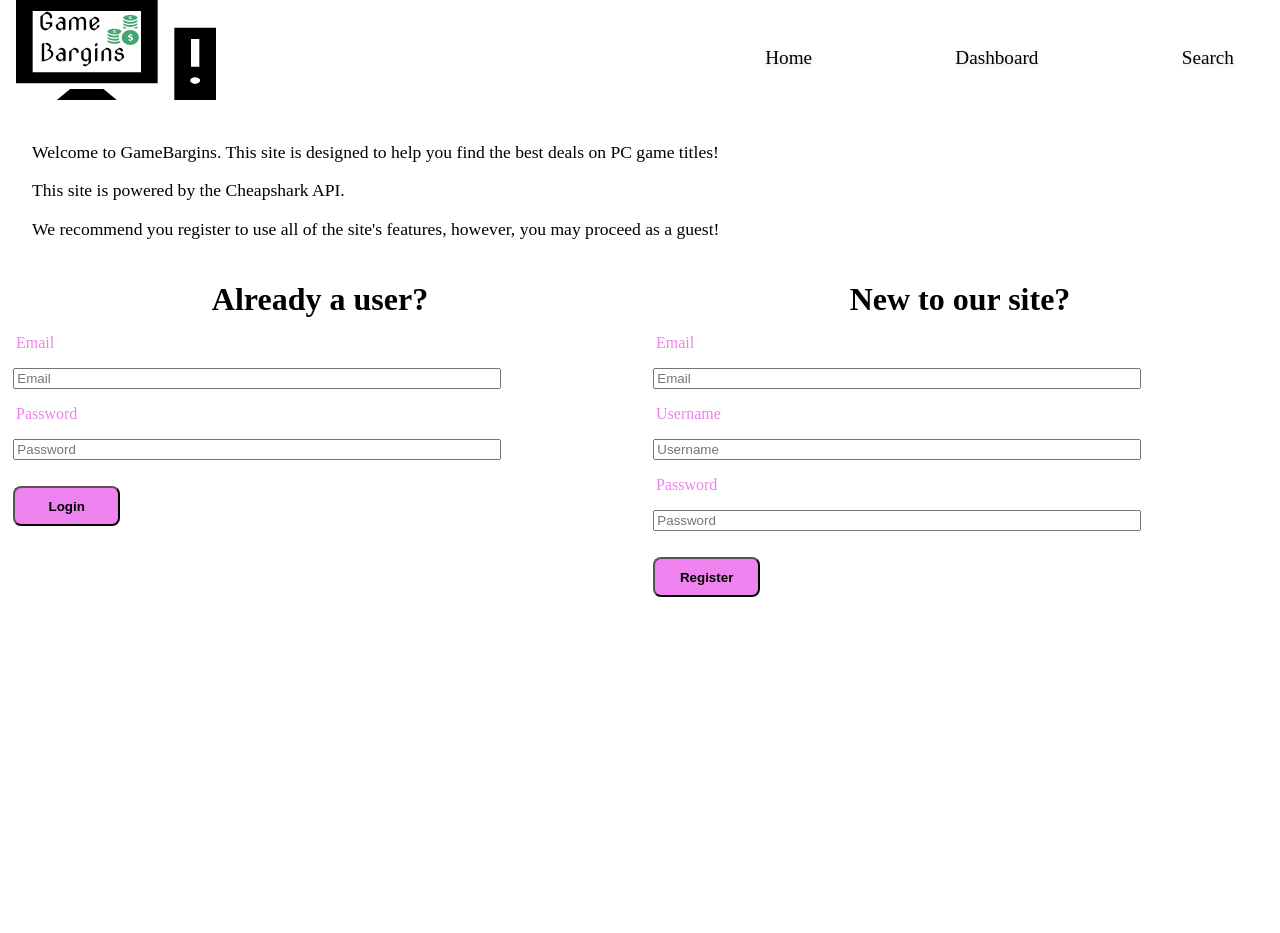
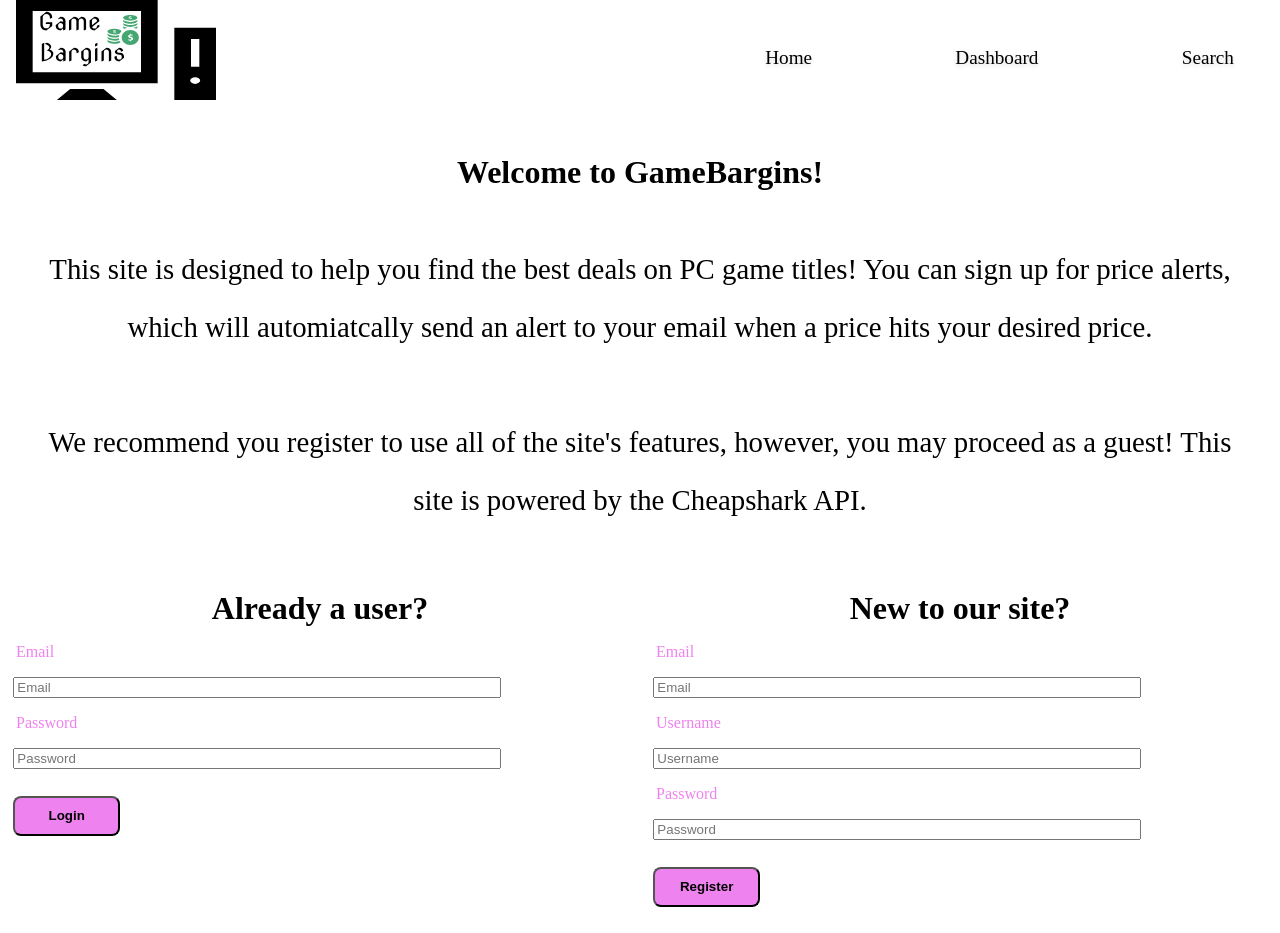
Before and after one commit to plaetzaw/GameBargins-Client, a Next.js app: page / in a window 1280 px wide. Before the commit the page ends 800 px from the top, so only its background shows below. Built offline with nearby package versions, Linux system fonts and the light colour scheme; no server answers.

Commit message:
Restyled cards and home

```diff
--- a/components/atoms/Clear.js
+++ b/components/atoms/Clear.js
@@ -3,7 +3,7 @@ import React from 'react'
 const Clear = () => {
   return (
     <svg width='24' height='24' viewBox='0 0 24 24' fill='none' xmlns='http://www.w3.org/2000/svg'>
-      <path fill-rule='evenodd' clip-rule='evenodd' d='M12 0C18.623 0 24 5.377 24 12C24 18.623 18.623 24 12 24C5.377 24 0 18.623 0 12C0 5.377 5.377 0 12 0ZM12 1C18.071 1 23 5.929 23 12C23 18.071 18.071 23 12 23C5.929 23 1 18.071 1 12C1 5.929 5.929 1 12 1ZM12 11.293L17.293 6L18 6.707L12.707 12L18 17.293L17.293 18L12 12.707L6.707 18L6 17.293L11.293 12L6 6.707L6.707 6L12 11.293Z' fill='#FF0B0B' />
+      <path fillRule='evenodd' clipRule='evenodd' d='M12 0C18.623 0 24 5.377 24 12C24 18.623 18.623 24 12 24C5.377 24 0 18.623 0 12C0 5.377 5.377 0 12 0ZM12 1C18.071 1 23 5.929 23 12C23 18.071 18.071 23 12 23C5.929 23 1 18.071 1 12C1 5.929 5.929 1 12 1ZM12 11.293L17.293 6L18 6.707L12.707 12L18 17.293L17.293 18L12 12.707L6.707 18L6 17.293L11.293 12L6 6.707L6.707 6L12 11.293Z' fill='#FF0B0B' />
     </svg>
   )
 }
--- a/components/molecules/GameDealCards.js
+++ b/components/molecules/GameDealCards.js
@@ -30,10 +30,11 @@ const Card = styled.div`
     border: 2px solid;
     padding: 1em;
     margin: 1em;
+    background-color: #e0e0e0;
     // max-width: 250px;
 `
 
-const Title = styled.div`
+const Title = styled.span`
     min-height: 4em;
     display: flex;
     flex-wrap: wrap;
@@ -58,7 +59,7 @@ const Logo = styled.img`
     max-height: 125px;
 `
 
-const Price = styled.div`
+const Price = styled.span`
     display: flex;
     width: 50%;
     color: green;
--- a/pages/index.js
+++ b/pages/index.js
@@ -15,13 +15,25 @@ const TextContainer = styled.div`
   display: flex;
   flex-direction: column;
   margin: 2em;
+  @media (min-width: 769px) {
+    height: ${props => props.user ? '75vh' : 'auto'};
+  }
 `
-const IntroText = styled.div`
+const Greeting = styled.h1`
+  text-align: center;
+  font-size: 2em;
+`
+
+const IntroText = styled.p`
   display: flex;
   width: 100%;
-  font-size: 1.1em;
-  padding: 0.5em 0 0.5em 0;
+  font-size: 1.2em;
+  line-height: 1.4em;
   text-align: center;
+  @media (min-width: 769px) {
+    font-size: 1.8em;
+    line-height: 2.0em;
+  }
 `
 export async function getStaticProps (context) {
   return {
@@ -29,6 +41,10 @@ export async function getStaticProps (context) {
       SERVER_URL: process.env.SERVER_URL
     }
   }
+}
+
+const OpenCheapshark = () => {
+  window.open('https://apidocs.cheapshark.com/')
 }
 
 const Home = (props) => {
@@ -44,11 +60,14 @@ const Home = (props) => {
         <link rel='icon' href='/favicon.ico' />
       </Head>
 
-      <TextContainer>
-        <IntroText>Welcome to GameBargins. This site is designed to help you find the best deals on PC game titles!</IntroText>
-        <IntroText>This site is powered by the Cheapshark API.</IntroText>
-        <IntroText>We recommend you register to use all of the site's features, however, you may proceed as a guest!</IntroText>
-        {/* <IntroText>To date, we've saved users DB.TotalMoneySaved!</IntroText> */}
+      <TextContainer user={user}>
+        <Greeting>Welcome to GameBargins!</Greeting>
+        <IntroText>This site is designed to help you find the best deals on PC game titles!
+          You can sign up for price alerts, which will automiatcally send an alert to your email when
+          a price hits your desired price.
+        </IntroText>
+        <IntroText>We recommend you register to use all of the site's features, however, you may proceed as a guest! This site is powered by the Cheapshark API.
+        </IntroText>
       </TextContainer>
 
       {!user ? (<LoginRegisterWrapper><Login /> <Register /></LoginRegisterWrapper>) : null}
```
Also changed, not shown: components/molecules/Alert.js (+6 -5 lines), components/molecules/FullGameDealCard.js (+9 -11 lines), components/molecules/StoreCard.js (+1 -13 lines), pages/favorites/index.js (+4 -4 lines), pages/search/index.js (+20 -1 lines).
